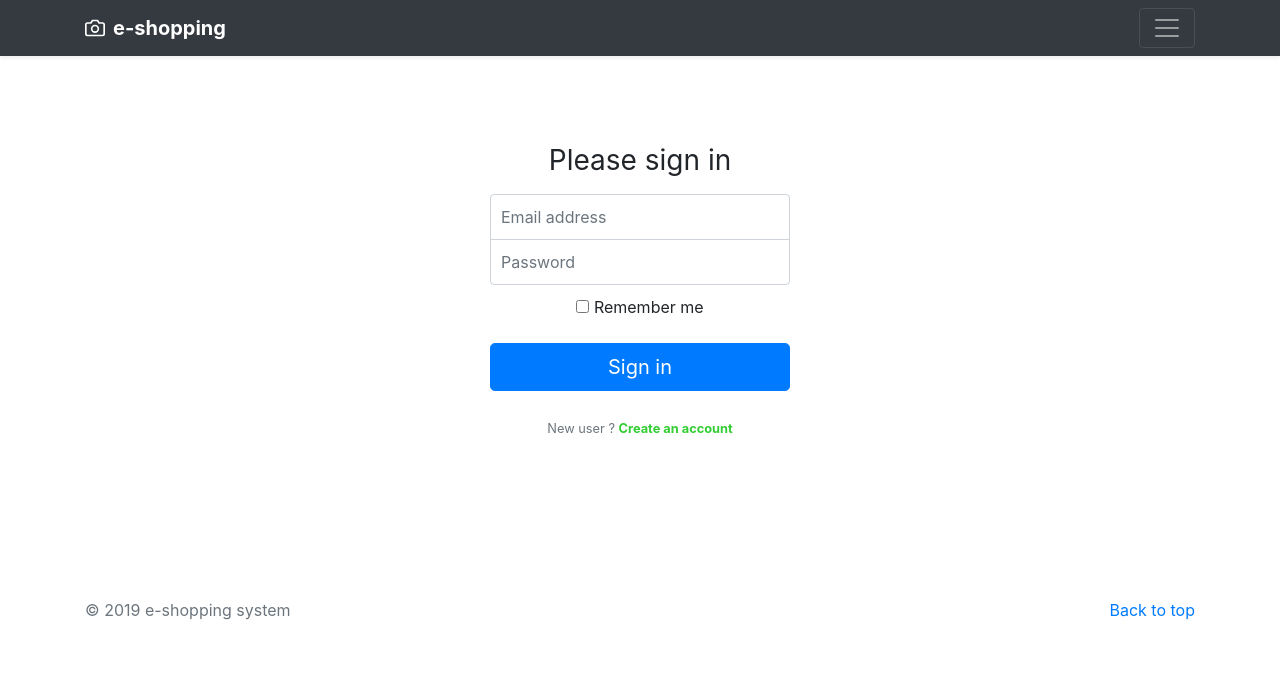
After one commit to ImtiazEpu/sosPHP, a PHP site: page /login.php in a window 1280 px wide. The commit adds this page. Shown: the top 673 px of the page. Run offline with PHP 8.4, Linux system fonts and the light colour scheme; some libraries are stand-ins or nearby versions.

Commit message:
product, login & registration page added & configured

```diff
--- a/asset/css/main.css
+++ b/asset/css/main.css
@@ -1,3 +1,4 @@
+
 .jumbotron {
     padding-top: 3rem;
     padding-bottom: 3rem;
@@ -23,6 +24,78 @@
     max-width: 40rem;
 }
 
+
+.left-side-product-box img{
+    width: 100%;
+}
+.left-side-product-box .sub-img img{
+    margin-top:5px;
+    width:83px;
+    height:100px;
+}
+.right-side-pro-detail span{
+    font-size:15px;
+}
+.right-side-pro-detail p{
+    font-size:25px;
+    color:#a1a1a1;
+}
+.right-side-pro-detail .price-pro{
+    color:#E45641;
+}
+.right-side-pro-detail .tag-section{
+    font-size:18px;
+    color:#5D4C46;
+}
+.pro-box-section .pro-box img{
+    width: 100%;
+    height:200px;
+}
+@media (min-width:360px) and (max-width:640px) {
+    .pro-box-section .pro-box img {
+        height: auto;
+    }
+}
+.login-page {
+    display: -ms-flexbox;
+    display: flex;
+    -ms-flex-align: center;
+    align-items: center;
+    padding-top: 40px;
+    padding-bottom: 40px;
+
+}
+
+.form-signin {
+    width: 100%;
+    max-width: 330px;
+    padding: 15px;
+    margin: auto;
+}
+.form-signin .checkbox {
+    font-weight: 400;
+}
+.form-signin .form-control {
+    position: relative;
+    box-sizing: border-box;
+    height: auto;
+    padding: 10px;
+    font-size: 16px;
+}
+.form-signin .form-control:focus {
+    z-index: 2;
+}
+.form-signin input[type="email"] {
+    margin-bottom: -1px;
+    border-bottom-right-radius: 0;
+    border-bottom-left-radius: 0;
+}
+.form-signin input[type="password"] {
+    margin-bottom: 10px;
+    border-top-left-radius: 0;
+    border-top-right-radius: 0;
+}
+
 footer {
     padding-top: 3rem;
     padding-bottom: 3rem;
--- a/index.php
+++ b/index.php
@@ -210,6 +210,5 @@
             </div>
         </div>
     </div>
-
 </main>
 <?php require_once "partials/_footer.php";?>
--- /dev/null
+++ b/login.php
@@ -0,0 +1,24 @@
+<? require_once "partials/_header.php" ?>
+<main role="main" class="login-page">
+    <div class="container text-center">
+        <form class="form-signin py-5">
+            <h1 class="h3 mb-3 font-weight-normal">Please sign in</h1>
+            <label for="inputEmail" class="sr-only">Email address</label>
+            <input type="email" id="inputEmail" class="form-control" placeholder="Email address" required >
+            <label for="inputPassword" class="sr-only">Password</label>
+            <input type="password" id="inputPassword" class="form-control" placeholder="Password" required>
+            <div class="checkbox mb-3">
+                <label>
+                    <input type="checkbox" value="remember-me"> Remember me
+                </label>
+            </div>
+            <button class="btn btn-lg btn-primary btn-block" type="submit">Sign in</button>
+            <small id="emailHelp" class="py-4 form-text text-muted">New user ?
+                <a href="registration.php" style="color: limegreen;">
+                    <strong>Create an account</strong>
+                </a>
+            </small>
+        </form>
+    </div>
+</main>
+<? require_once "partials/_footer.php" ?>
--- a/partials/_footer.php
+++ b/partials/_footer.php
@@ -3,9 +3,7 @@
         <p class="float-right">
             <a href="#">Back to top</a>
         </p>
-        <p>Album example is &copy; Bootstrap, but please download and customize it for yourself!</p>
-        <p>New to Bootstrap? <a href="https://getbootstrap.com/">Visit the homepage</a> or read our <a
-                href="/docs/4.3/getting-started/introduction/">getting started guide</a>.</p>
+        <p>&copy <? echo date('Y')?> e-shopping system </p>
     </div>
 </footer>
 <script src="node_modules/jquery/dist/jquery.min.js"></script>
--- a/partials/_header.php
+++ b/partials/_header.php
@@ -6,14 +6,12 @@
     <meta name="description" content="">
     <meta name="author" content="Mark Otto, Jacob Thornton, and Bootstrap contributors">
     <meta name="generator" content="Jekyll v3.8.5">
-    <title>Album example · Bootstrap</title>
+    <title>E-SHOPPING SYSTEM</title>
 
     <link rel="canonical" href="https://getbootstrap.com/docs/4.3/examples/album/">
 
     <!-- Bootstrap core CSS -->
     <link href="node_modules/bootstrap/dist/css/bootstrap.min.css" rel="stylesheet">
-
-
 
     <style>
         .bd-placeholder-img {
@@ -58,14 +56,14 @@
     </div>
     <div class="navbar navbar-dark bg-dark shadow-sm">
         <div class="container d-flex justify-content-between">
-            <a href="#" class="navbar-brand d-flex align-items-center">
+            <a href="index.php" class="navbar-brand d-flex align-items-center">
                 <svg xmlns="http://www.w3.org/2000/svg" width="20" height="20" fill="none" stroke="currentColor"
                      stroke-linecap="round" stroke-linejoin="round" stroke-width="2" aria-hidden="true" class="mr-2"
                      viewBox="0 0 24 24" focusable="false">
                     <path d="M23 19a2 2 0 0 1-2 2H3a2 2 0 0 1-2-2V8a2 2 0 0 1 2-2h4l2-3h6l2 3h4a2 2 0 0 1 2 2z"/>
                     <circle cx="12" cy="13" r="4"/>
                 </svg>
-                <strong>Album</strong>
+                <strong>e-shopping</strong>
             </a>
             <button class="navbar-toggler" type="button" data-toggle="collapse" data-target="#navbarHeader"
                     aria-controls="navbarHeader" aria-expanded="false" aria-label="Toggle navigation">
```
Also changed, not shown: product.php (added, +64 -0 lines), registration.php (added, +26 -0 lines).
